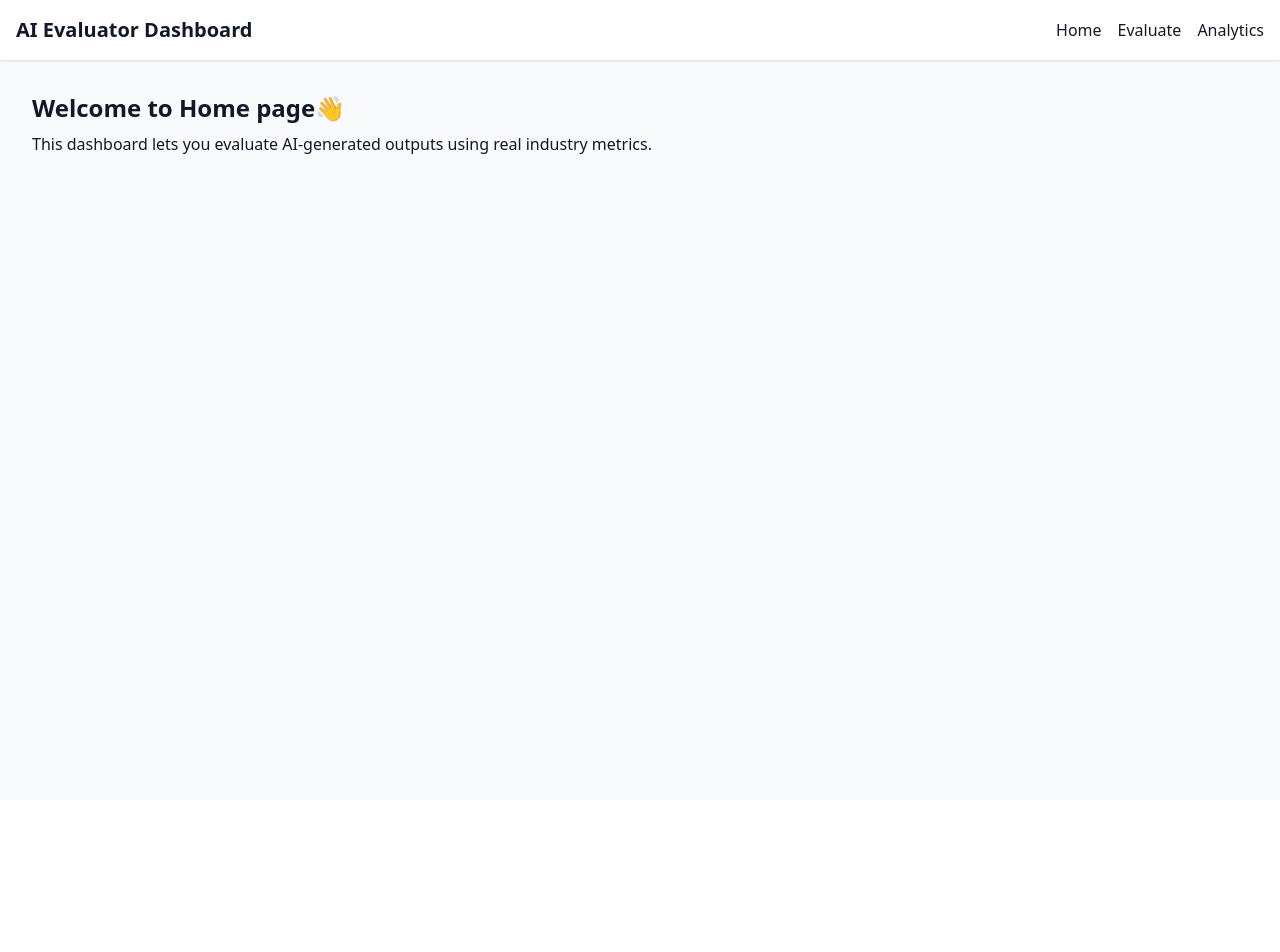
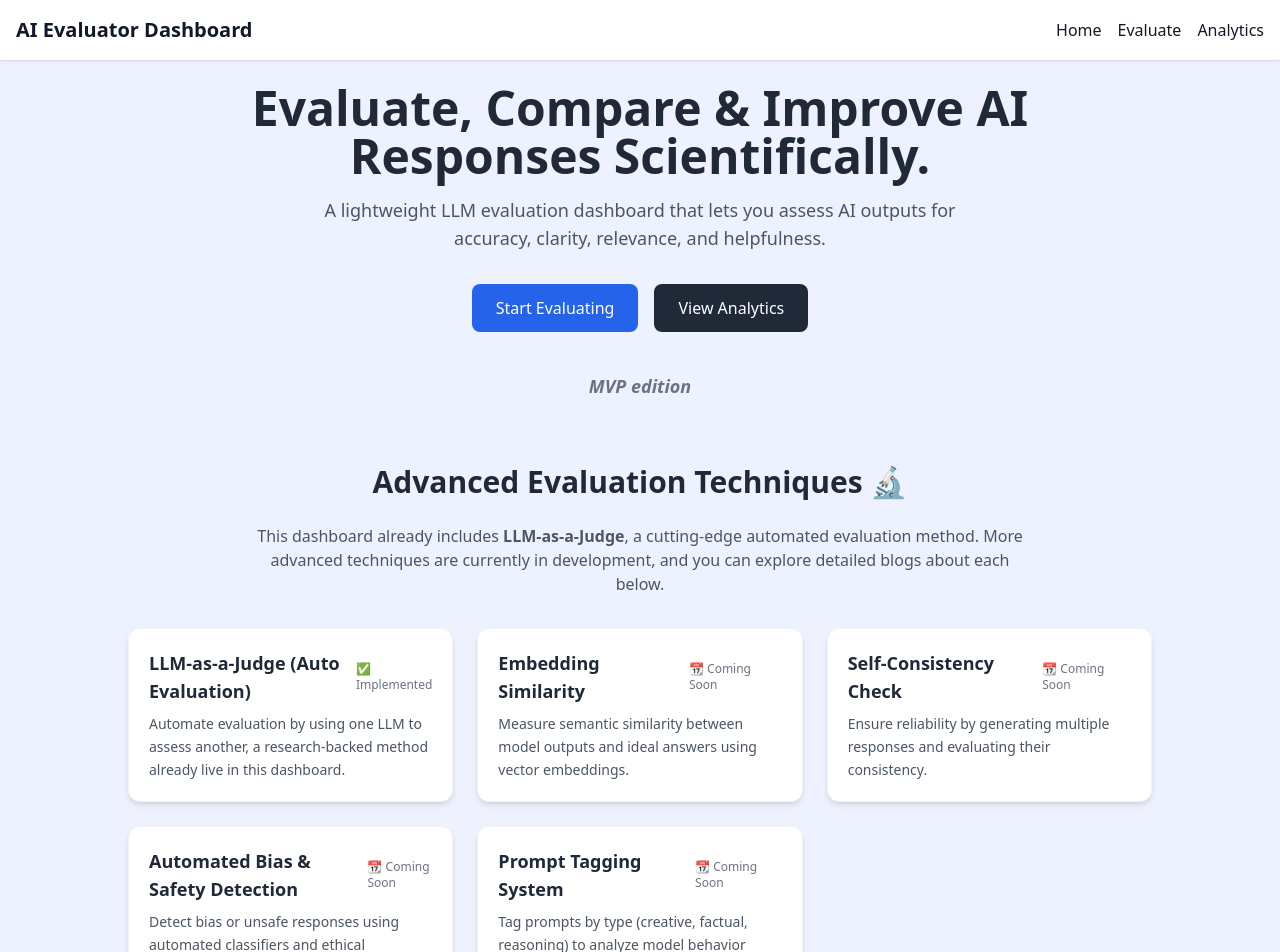
Before and after one commit to 257divyanshu/ai-evaluator-dashboard, a React (Vite) app: page / in a window 1280 px wide. Shown: the top 952 px of the page. Before the commit the page ends 800 px from the top, so only its background shows below. Built offline with nearby package versions, Linux system fonts and the light colour scheme; no server answers.

Commit message:
feat: add home page, global footer, unified background and redesigned model selector

```diff
--- a/src/App.jsx
+++ b/src/App.jsx
@@ -3,17 +3,19 @@ import Home from "./pages/Home.jsx";
 import Evaluate from "./pages/Evaluate.jsx";
 import Analytics from "./pages/Analytics.jsx";
 import Navbar from "./components/Navbar.jsx";
+import Footer from "./components/Footer.jsx";
 
 function App() {
   return (
     <Router>
-      <div className="min-h-screen bg-gray-50 text-gray-900">
+      <div className="min-h-screen bg-indigo-50 text-gray-900">
         <Navbar />
         <Routes>
           <Route path="/" element={<Home />} />
           <Route path="/evaluate" element={<Evaluate />} />
           <Route path="/analytics" element={<Analytics />} />
         </Routes>
+        <Footer/>
       </div>
     </Router>
   );
--- a/src/components/EvaluationTable.jsx
+++ b/src/components/EvaluationTable.jsx
@@ -6,7 +6,7 @@ export default function EvaluationTable({ evaluations }) {
   return (
     <div className="mt-6 overflow-x-auto">
       <table className="min-w-full border border-gray-200 rounded-xl">
-        <thead className="bg-gray-100 text-gray-700">
+        <thead className="bg-white text-gray-700">
           <tr>
             <th className="py-2 px-4 border-b text-left w-56">Prompt</th>
             <th className="py-2 px-4 border-b text-center">Accuracy</th>
@@ -19,7 +19,7 @@ export default function EvaluationTable({ evaluations }) {
           </tr>
         </thead>
 
-        <tbody>
+        <tbody className="bg-white">
           {evaluations.map((e, index) => {
             const m = e.metrics || e.autoMetrics || {};
             const note = m.comment || m.note || "";
@@ -73,7 +73,7 @@ export default function EvaluationTable({ evaluations }) {
 
                 {/* Type */}
                 <td className="py-2 px-4 text-center">
-                  {e.autoMetrics ? "🤖 Auto" : "🧠 Manual"}
+                  {e.autoMetrics ? "Auto" : "Manual"}
                 </td>
 
                 {/* 📝 Note tooltip (same as before) */}
--- /dev/null
+++ b/src/components/Footer.jsx
@@ -0,0 +1,12 @@
+export default function Footer() {
+  return (
+    <footer className="bg-transparent text-gray-500 text-sm text-center py-6 border-t border-gray-300 mt-8">
+      <p>
+        © {new Date().getFullYear()} AI Evaluator Dashboard — All Rights Reserved
+      </p>
+      <p className="mt-1">
+        Explore research, test models, and contribute to better AI evaluation.
+      </p>
+    </footer>
+  );
+}
--- a/src/components/ModelSelector.jsx
+++ b/src/components/ModelSelector.jsx
@@ -1,27 +1,49 @@
 export default function ModelSelector({ model, setModel }) {
   const models = [
-    { id: "gemini-2.5-flash", name: "Gemini 2.5 Flash ⚡ (Recommended)" },
-    { id: "gemini-2.5-pro", name: "Gemini 2.5 Pro 🧠 (Advanced reasoning)" },
-    { id: "gemini-2.5-flash-lite", name: "Gemini 2.5 Flash Lite 🚀 (Ultra-fast)" },
+    {
+      id: "gemini-2.5-flash",
+      name: "Gemini 2.5 Flash ⚡",
+      tagline: "Recommended — fast, reliable, balanced reasoning",
+    },
+    {
+      id: "gemini-2.5-pro",
+      name: "Gemini 2.5 Pro 🧠",
+      tagline: "Advanced reasoning for complex multi-turn tasks",
+    },
+    {
+      id: "gemini-2.5-flash-lite",
+      name: "Gemini 2.5 Flash Lite 🚀",
+      tagline: "Ultra-fast lightweight model for quick tests",
+    },
   ];
 
   return (
-    <div className="bg-white p-4 rounded-xl shadow mb-4 flex flex-col sm:flex-row items-start sm:items-center justify-between gap-3">
-      <label htmlFor="modelSelect" className="font-medium text-gray-800">
-        Select Model:
-      </label>
-      <select
-        id="modelSelect"
-        value={model}
-        onChange={(e) => setModel(e.target.value)}
-        className="border border-gray-300 rounded-lg p-2 w-full sm:w-72 focus:outline-none focus:ring-2 focus:ring-blue-500"
-      >
+    <div className="bg-white p-5 rounded-xl shadow mb-6">
+      <h3 className="font-semibold text-gray-800 mb-4 text-lg">
+        🤖 Select Evaluation Model
+      </h3>
+
+      <div className="grid grid-cols-1 sm:grid-cols-3 gap-4">
         {models.map((m) => (
-          <option key={m.id} value={m.id}>
-            {m.name}
-          </option>
+          <button
+            key={m.id}
+            onClick={() => setModel(m.id)}
+            className={`p-4 rounded-xl border-2 transition-all text-left ${
+              model === m.id
+                ? "border-blue-600 bg-blue-50 shadow-md"
+                : "border-gray-200 hover:border-blue-400 hover:bg-blue-50"
+            }`}
+          >
+            <div className="font-medium text-gray-900 flex items-center gap-2">
+              {m.name}
+              {model === m.id && (
+                <span className="text-blue-600 text-sm font-semibold">✓</span>
+              )}
+            </div>
+            <p className="text-sm text-gray-600 mt-1 leading-snug">{m.tagline}</p>
+          </button>
         ))}
-      </select>
+      </div>
     </div>
   );
 }
--- a/src/pages/Home.jsx
+++ b/src/pages/Home.jsx
@@ -1,10 +1,105 @@
+import { Link } from "react-router-dom";
+
 export default function Home() {
+  const blogs = [
+    {
+      title: "LLM-as-a-Judge (Auto Evaluation)",
+      desc: "Automate evaluation by using one LLM to assess another, a research-backed method already live in this dashboard.",
+      link: "https://divyanshusahu.com/blog/llm-as-judge",
+      status: "✅ Implemented",
+    },
+    {
+      title: "Embedding Similarity",
+      desc: "Measure semantic similarity between model outputs and ideal answers using vector embeddings.",
+      link: "https://divyanshusahu.com/blog/embedding-similarity",
+      status: "📆 Coming Soon",
+    },
+    {
+      title: "Self-Consistency Check",
+      desc: "Ensure reliability by generating multiple responses and evaluating their consistency.",
+      link: "https://divyanshusahu.com/blog/self-consistency-check",
+      status: "📆 Coming Soon",
+    },
+    {
+      title: "Automated Bias & Safety Detection",
+      desc: "Detect bias or unsafe responses using automated classifiers and ethical evaluation models.",
+      link: "https://divyanshusahu.com/blog/automated-bias-and-safety-detection",
+      status: "📆 Coming Soon",
+    },
+    {
+      title: "Prompt Tagging System",
+      desc: "Tag prompts by type (creative, factual, reasoning) to analyze model behavior across categories.",
+      link: "https://divyanshusahu.com/blog/prompt-tagging-system",
+      status: "📆 Coming Soon",
+    },
+  ];
+
   return (
-    <div className="p-8">
-      <h2 className="text-2xl font-semibold mb-2">Welcome to Home page👋</h2>
-      <p>
-        This dashboard lets you evaluate AI-generated outputs using real industry metrics.
-      </p>
+    <div className="min-h-screen flex flex-col items-center text-center p-6">
+      {/* 🧠 Hero Section */}
+      <div className="flex flex-col items-center justify-center flex-1 max-w-4xl">
+        <h1 className="text-4xl sm:text-5xl font-bold text-gray-800 mb-4 leading-tight">
+          Evaluate, Compare & Improve AI Responses Scientifically.
+        </h1>
+        <p className="text-gray-600 max-w-2xl mb-8 text-lg">
+          A lightweight LLM evaluation dashboard that lets you assess AI outputs
+          for accuracy, clarity, relevance, and helpfulness.
+        </p>
+
+        <div className="flex gap-4 flex-wrap justify-center mb-10">
+          <Link
+            to="/evaluate"
+            className="bg-blue-600 text-white px-6 py-3 rounded-lg hover:bg-blue-700 transition"
+          >
+            Start Evaluating
+          </Link>
+          <Link
+            to="/analytics"
+            className="bg-gray-800 text-white px-6 py-3 rounded-lg hover:bg-gray-900 transition"
+          >
+            View Analytics
+          </Link>
+        </div>
+
+        <p className="text-lg font-bold text-gray-500 italic">
+          MVP edition
+        </p>
+      </div>
+
+      {/* 🚀 Advanced Techniques Section */}
+      <div className="w-full max-w-5xl mt-16">
+        <h2 className="text-2xl sm:text-3xl font-semibold mb-6 text-gray-800">
+          Advanced Evaluation Techniques 🔬
+        </h2>
+        <p className="text-gray-600 mb-8 max-w-3xl mx-auto">
+          This dashboard already includes <b>LLM-as-a-Judge</b>, a cutting-edge
+          automated evaluation method.
+          More advanced techniques are currently in development, and you can
+          explore detailed blogs about each below.
+        </p>
+
+        <div className="grid grid-cols-1 sm:grid-cols-2 lg:grid-cols-3 gap-6">
+          {blogs.map((item, i) => (
+            <a
+              key={i}
+              href={item.link}
+              target="_blank"
+              rel="noopener noreferrer"
+              className="bg-white rounded-xl shadow-md hover:shadow-lg p-5 text-left border border-gray-100 hover:border-gray-300 transition"
+            >
+              <div className="flex items-center justify-between mb-2">
+                <h3 className="font-semibold text-gray-800 text-lg">
+                  {item.title}
+                </h3>
+                <span className="text-xs text-gray-500">{item.status}</span>
+              </div>
+              <p className="text-gray-600 text-sm leading-relaxed">
+                {item.desc}
+              </p>
+            </a>
+          ))}
+        </div>
+      </div>
     </div>
   );
 }
```
